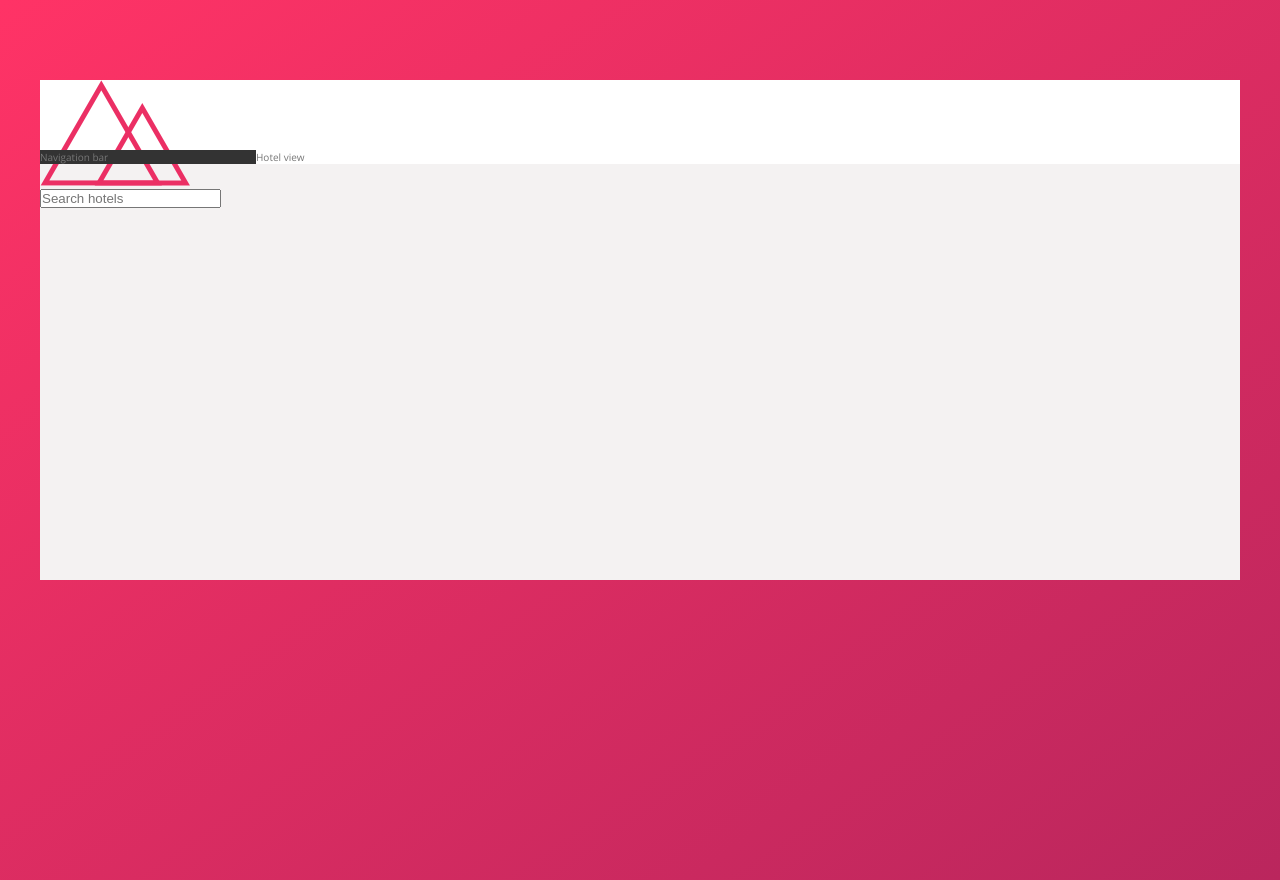
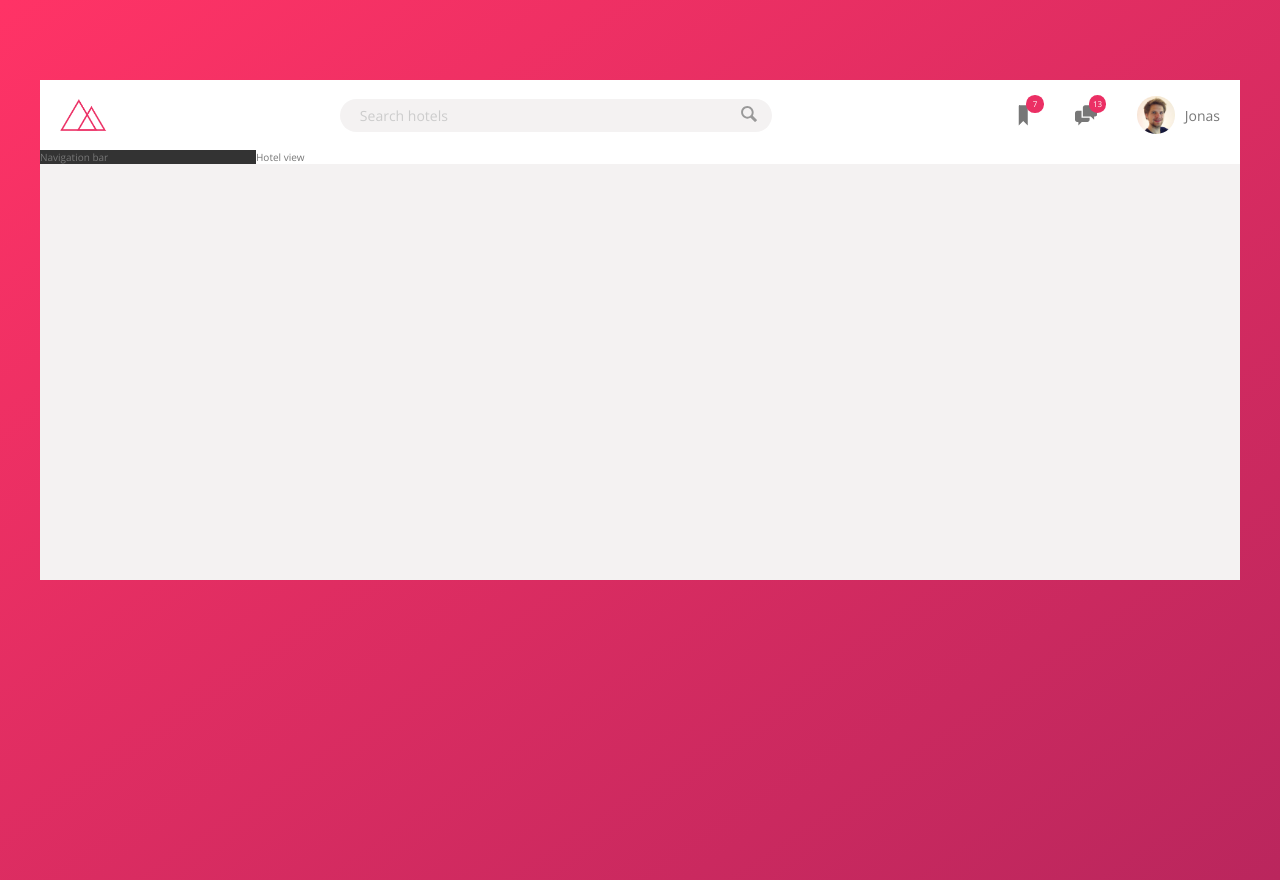
Before and after one commit to lmndang-dev/Trillo, a website: page index.html in a window 1280 px wide. Drawn offline with nearby package versions, Linux system fonts and the light colour scheme.

Commit message:
Heading bar styling completed

```diff
--- a/index.html
+++ b/index.html
@@ -17,13 +17,44 @@
     <div class="container">
       <header class="header">
         <img src="img/logo.png" alt="trillo logo " class="logo" />
+
         <form action="#" class="search">
           <input
             type="text"
             class="search__input"
             placeholder="Search hotels"
           />
+          <button class="search__button">
+            <svg class="search__icon">
+              <use xlink:href="img/sprite.svg#icon-magnifying-glass"></use>
+            </svg>
+          </button>
         </form>
+
+        <nav class="user-nav">
+          <div class="user-nav__icon-box">
+            <svg class="user-nav__icon">
+              <use xlink:href="img/sprite.svg#icon-bookmark"></use>
+            </svg>
+            <span class="user-nav__notification">7</span>
+          </div>
+
+          <div class="user-nav__icon-box">
+            <svg class="user-nav__icon">
+              <use xlink:href="img/sprite.svg#icon-chat"></use>
+            </svg>
+            <span class="user-nav__notification">13</span>
+          </div>
+
+          <div class="user-nav__user">
+            <img
+              src="img/user.jpg"
+              alt="User Photo"
+              class="user-nav__user-photo"
+            />
+            <span class="user-nav__user-name"> Jonas </span>
+          </div>
+        </nav>
       </header>
       <div class="content">
         <nav class="sidebar">Navigation bar</nav>
--- a/sass/_components.scss
+++ b/sass/_components.scss
@@ -0,0 +1,117 @@
+/////////////////////////////////
+// LOGO
+.logo {
+  height: 3.25rem;
+  margin-left: 2rem;
+}
+
+/////////////////////////////////
+// SEARCH BOX
+.search {
+  flex: 0 0 40%;
+
+  display: flex;
+  align-items: center;
+  justify-content: center;
+
+  &__input {
+    font-family: inherit;
+    font-size: inherit;
+    color: inherit;
+    background-color: var(--color--grey-light-2);
+    border: none;
+    padding: 0.7rem 2rem;
+    border-radius: 100px;
+    width: 90%;
+    transition: all 0.2s;
+    margin-right: -3.25rem;
+
+    &:focus {
+      outline: none;
+      width: 100%;
+      background-color: var(--color--grey-light-3);
+    }
+
+    &::-webkit-input-placeholder {
+      font-weight: 100;
+      color: var(--color--grey-light-4);
+    }
+  }
+
+  &__input:focus + &__button {
+    background-color: var(--color--grey-light-3);
+  }
+
+  &__button {
+    border: none;
+    background-color: var(--color--grey-light-2);
+
+    &:focus {
+      outline: none;
+    }
+
+    &:active {
+      transform: translateY(2px);
+    }
+  }
+
+  &__icon {
+    height: 2rem;
+    width: 2rem;
+    fill: var(--color--grey-dark-3);
+  }
+}
+
+/////////////////////////////////
+// USER NAVIGATION
+.user-nav {
+  align-self: stretch;
+  display: flex;
+  align-items: center;
+
+  & > * {
+    padding: 0 2rem;
+    cursor: pointer;
+    height: 100%;
+    display: flex;
+    align-items: center;
+  }
+
+  & > *:hover {
+    background-color: var(--color--grey-light-2);
+  }
+
+  &__icon-box {
+    display: flex;
+    align-items: center;
+    position: relative;
+  }
+
+  &__icon {
+    height: 2.25rem;
+    width: 2.25rem;
+    fill: var(--color--grey-dark-2);
+  }
+
+  &__notification {
+    font-size: 0.8rem;
+    height: 1.75rem;
+    width: 1.75rem;
+    border-radius: 50%;
+    background-color: var(--color-primary);
+    color: #fff;
+    position: absolute;
+    top: 1.5rem;
+    right: 1.1rem;
+
+    display: flex;
+    justify-content: center;
+    align-items: center;
+  }
+
+  &__user-photo {
+    height: 3.75rem;
+    border-radius: 50%;
+    margin-right: 1rem;
+  }
+}
--- a/sass/_layout.scss
+++ b/sass/_layout.scss
@@ -7,9 +7,14 @@
 }
 
 .header {
+  font-size: 1.4rem;
   height: 7rem;
   background-color: #fff;
   border-bottom: var(--color--grey-light-2);
+
+  display: flex;
+  justify-content: space-between;
+  align-items: center;
 }
 
 .content {
```
Also changed, not shown: css/style.css, 1 other file.
